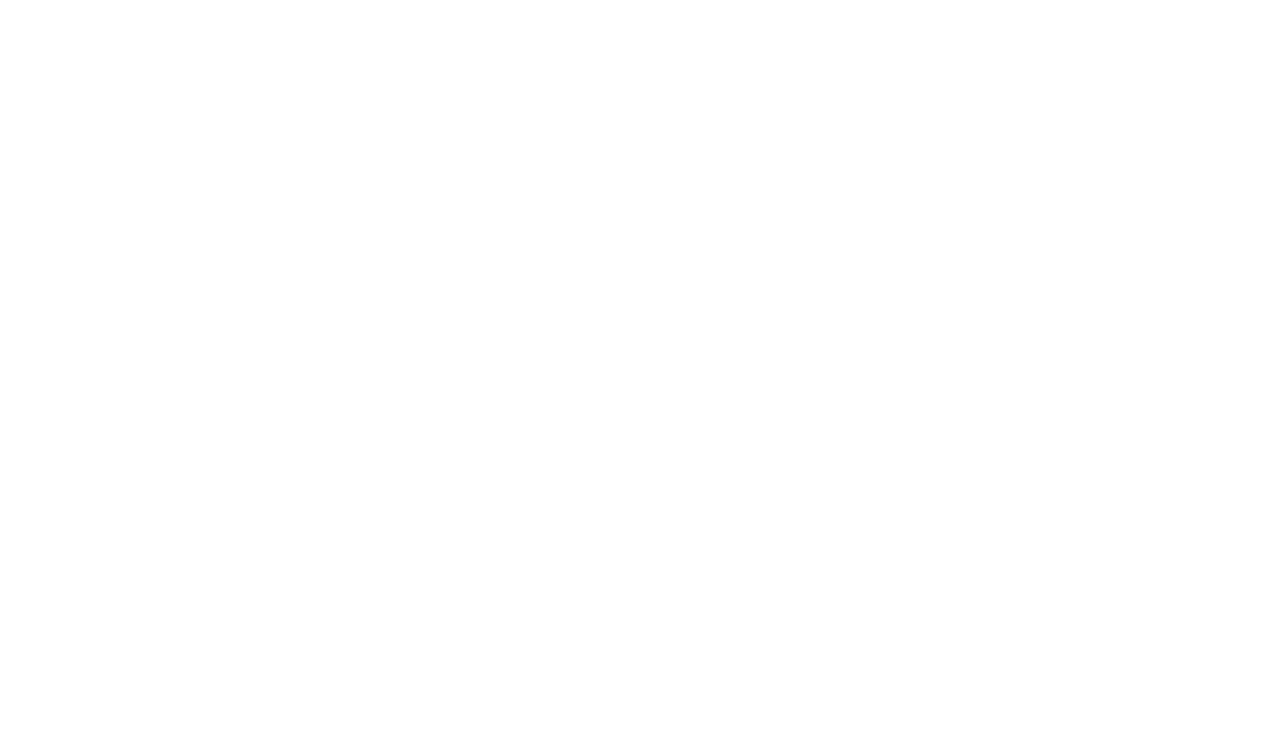
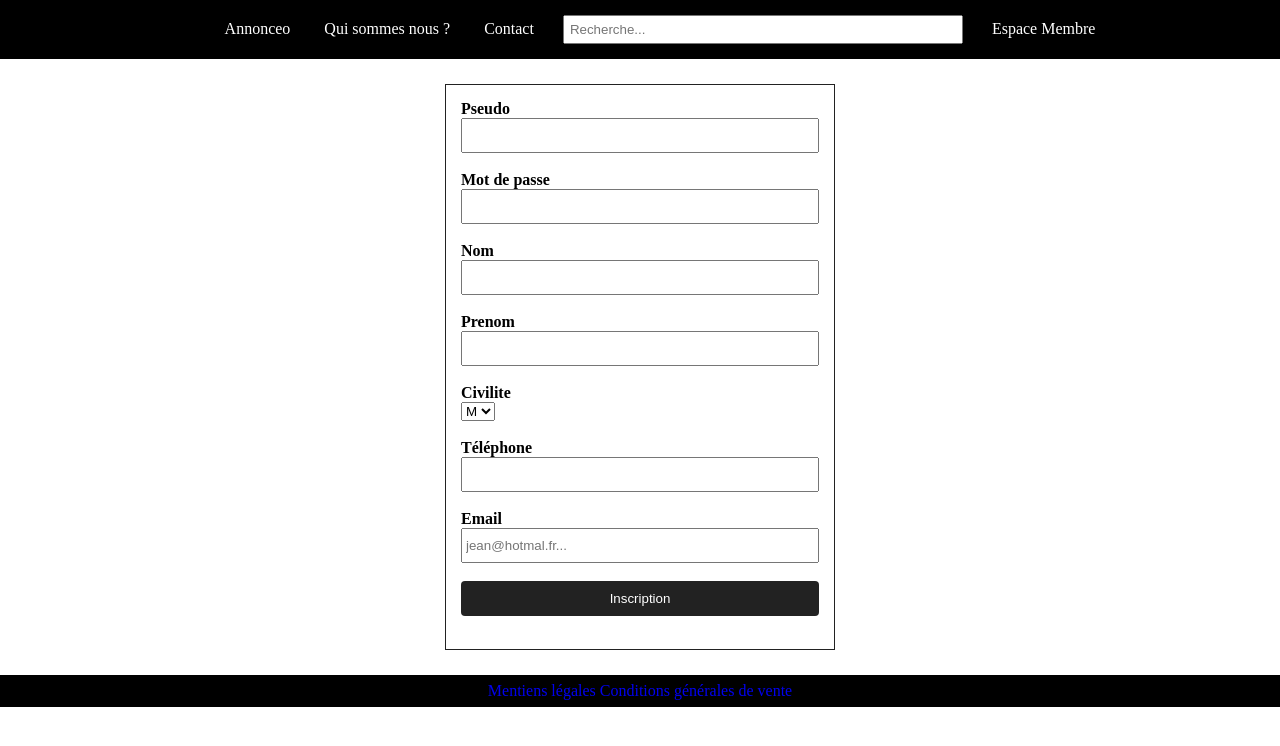
Before and after one commit to Yoan28/projet-annonceo, a PHP site: page /inscription.php in a window 1280 px wide. Before the commit the part shown is empty. Shown: the top 746 px of the page. Run offline with PHP 8.4, Linux system fonts and the light colour scheme.

Commit message:
visuel form connexion et inscription

```diff
--- a/inc/css/style.css
+++ b/inc/css/style.css
@@ -52,3 +52,26 @@
 	padding: 7px 0;
 
 }
+
+
+/**************************/
+/* FORMULAIRES  */
+
+form{
+	width: 390px;
+	margin: 25px auto;
+	padding: 15px;
+	border: 1px solid #222;
+
+}
+form> input{
+	width: 100%;
+	height: 35px;
+	padding: 3px;
+}
+form > input[type="submit"]{
+	border-radius: 4px;
+	background: #222;
+	color:white;
+	border: 0;
+}
--- a/inc/haut.inc.php
+++ b/inc/haut.inc.php
@@ -2,7 +2,7 @@
 <html lang="en">
 <head>
 	<meta charset="UTF-8">
-	<title>Mon site</title>
+	<title>Annonceo</title>
 	<link rel="stylesheet" type="text/css" href="/projet-annonceo/inc/css/style.css">
 </head>
 
@@ -11,10 +11,11 @@
 		<div class="conteneur">
 			<nav>
 				<ul>
-						<li><a href="#" title="Annonceo">Annonceo</a>
+						<li><a href="index.php" title="Annonceo">Annonceo</a>
 						<li><a href="#">Qui sommes nous ?</a></li>
-						<li><a href="#">Contact</a></li>
+						<li><a href="contact.php">Contact</a></li>
 						<li><input type="search" name="search" id="search" placeholder="Recherche...">
-						<li><a href="#">Espace Membre</a></li>
+						<li><a href="connexion.php">Espace Membre</a></li>
 				</ul>
 			</nav>
+	</header>
--- a/inscription.php
+++ b/inscription.php
@@ -0,0 +1,55 @@
+<?php
+require_once('inc/init.inc.php');
+require_once('inc/haut.inc.php');
+
+?>
+
+
+<form class="inscription" method="post" action="">
+	<label><strong>Pseudo</strong></label><br>
+	<input type="text" name="pseudo"><br><br>
+
+	<label><strong>Mot de passe</strong></label><br>
+	<input type="password" name="mdp"><br><br>
+
+
+
+	<label><strong>Nom</strong></label><br>
+	<input type="text" name="nom"><br><br>
+
+
+	<label><strong>Prenom</strong></label><br>
+	<input type="text" name="prenom" ><br><br>
+
+	<label><strong>Civilite</strong></label><br>
+	<select>
+		<option value="m">M</option>
+		<option value="f">F</option>
+	</select><br><br>
+
+	<label><strong>Téléphone</strong></label><br>
+	<input type="text" name="telephone"><br><br>
+
+
+	<label><strong>Email</strong></label><br>
+	<input type="email" name="email" placeholder="jean@hotmal.fr..."><br><br>
+
+
+
+
+	<input type="submit" value="Inscription"><br><br>
+
+</form>
+
+
+
+
+
+
+
+<?php
+
+require_once('inc/bas.inc.php');
+
+
+?>
```
Also changed, not shown: connexion.php (+29 -0 lines).
